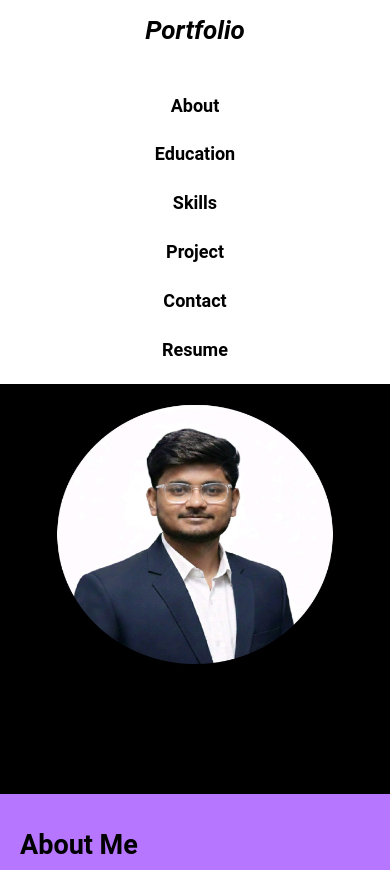
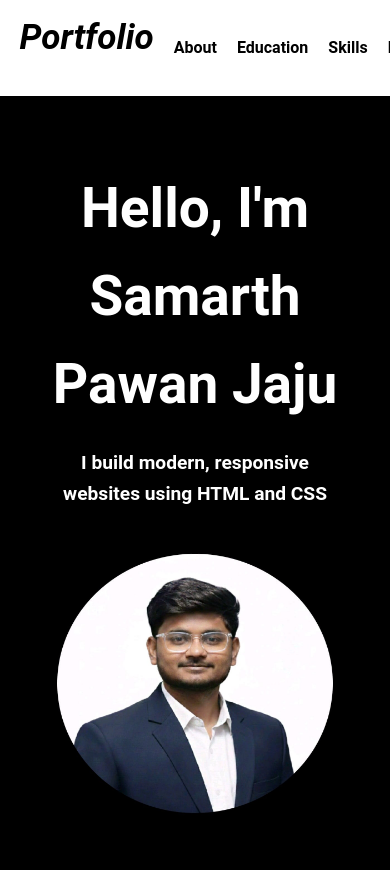
Before and after one commit to samarthhj/Portfolio, a plain HTML site: page index.html in a window 390 px wide. Shown: the top 870 px of the page. Drawn offline with Linux system fonts and the light colour scheme.

Commit message:
update
Removed media queries for responsive design.

```diff
--- a/style.css
+++ b/style.css
@@ -64,80 +64,3 @@ footer {
     text-align: center;
     padding: 20px 0;
 }
-@media (max-width: 992px) {
-    section {
-        padding: 40px 30px;
-    }
-
-    h1 {
-        font-size: 30px;
-    }
-
-    .hero-content h2 {
-        font-size: 42px;
-        text-align: center;
-    }
-
-    nav ul li a {
-        margin-left: 15px;
-    }
-}
-@media (max-width: 768px) {
-
-    header {
-        padding: 10px 20px;
-    }
-
-    nav {
-        flex-direction: column;
-    }
-
-    nav ul {
-        flex-direction: column;
-        align-items: center;
-        margin-top: 10px;
-    }
-
-    nav ul li {
-        margin: 10px 0;
-    }
-
-    nav ul li a {
-        margin-left: 0;
-        font-size: 18px;
-    }
-
-    #hero {
-        height: auto;
-        padding: 100px 20px;
-        text-align: center;
-    }
-
-    .hero-content h2 {
-        font-size: 35px;
-    }
-
-    section {
-        padding: 30px 20px;
-    }
-}
-
-@media (max-width: 480px) {
-
-    h1 {
-        font-size: 26px;
-    }
-
-    .hero-content h2 {
-        font-size: 28px;
-    }
-
-    body {
-        font-size: 15px;
-    }
-
-    footer {
-        font-size: 14px;
-        padding: 15px;
-    }
-}
```
